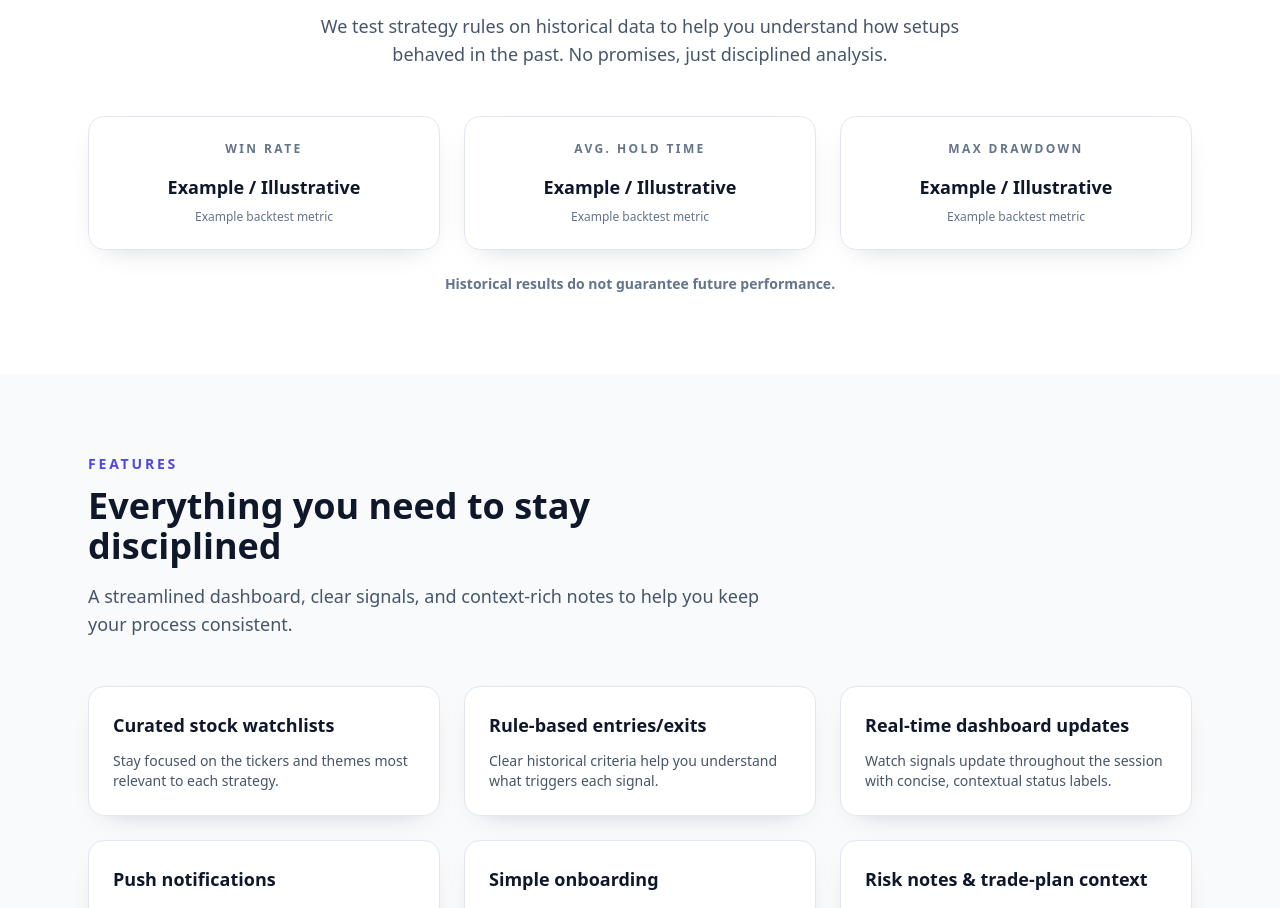
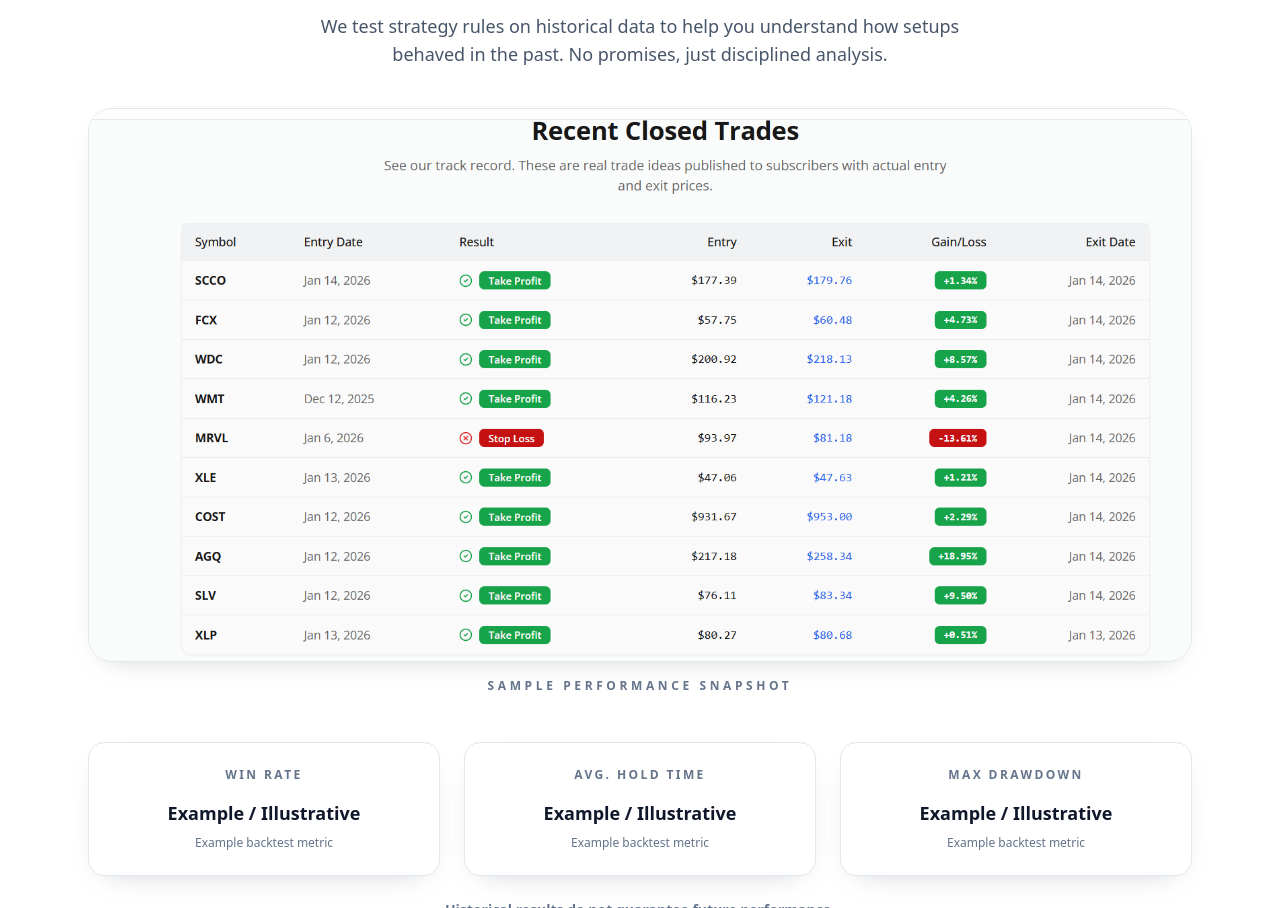
Before and after one commit to adhesikan/StratFLanding, a Next.js app: page / in a window 1280 px wide. Shown: the part 3054-3962 px from the top of the page. Built offline with nearby package versions, Linux system fonts and the light colour scheme.

Commit message:
Add performance snapshot to backtesting section

```diff
--- a/app/page.tsx
+++ b/app/page.tsx
@@ -423,6 +423,18 @@
               description="We test strategy rules on historical data to help you understand how setups behaved in the past. No promises, just disciplined analysis."
               align="center"
             />
+            <div className="mt-10 overflow-hidden rounded-3xl border border-slate-200 bg-white shadow-soft">
+              <Image
+                src="/performance.png"
+                alt="Illustrative backtest performance chart"
+                width={1200}
+                height={675}
+                className="h-auto w-full object-cover"
+              />
+            </div>
+            <p className="mt-4 text-center text-xs font-semibold uppercase tracking-[0.3em] text-slate-500">
+              Sample performance snapshot
+            </p>
             <div className="mt-12 grid gap-6 md:grid-cols-3">
               {[
                 { label: "Win rate", value: "Example / Illustrative" },
```
Also changed, not shown: public/performance.png (renamed from performance.png).
